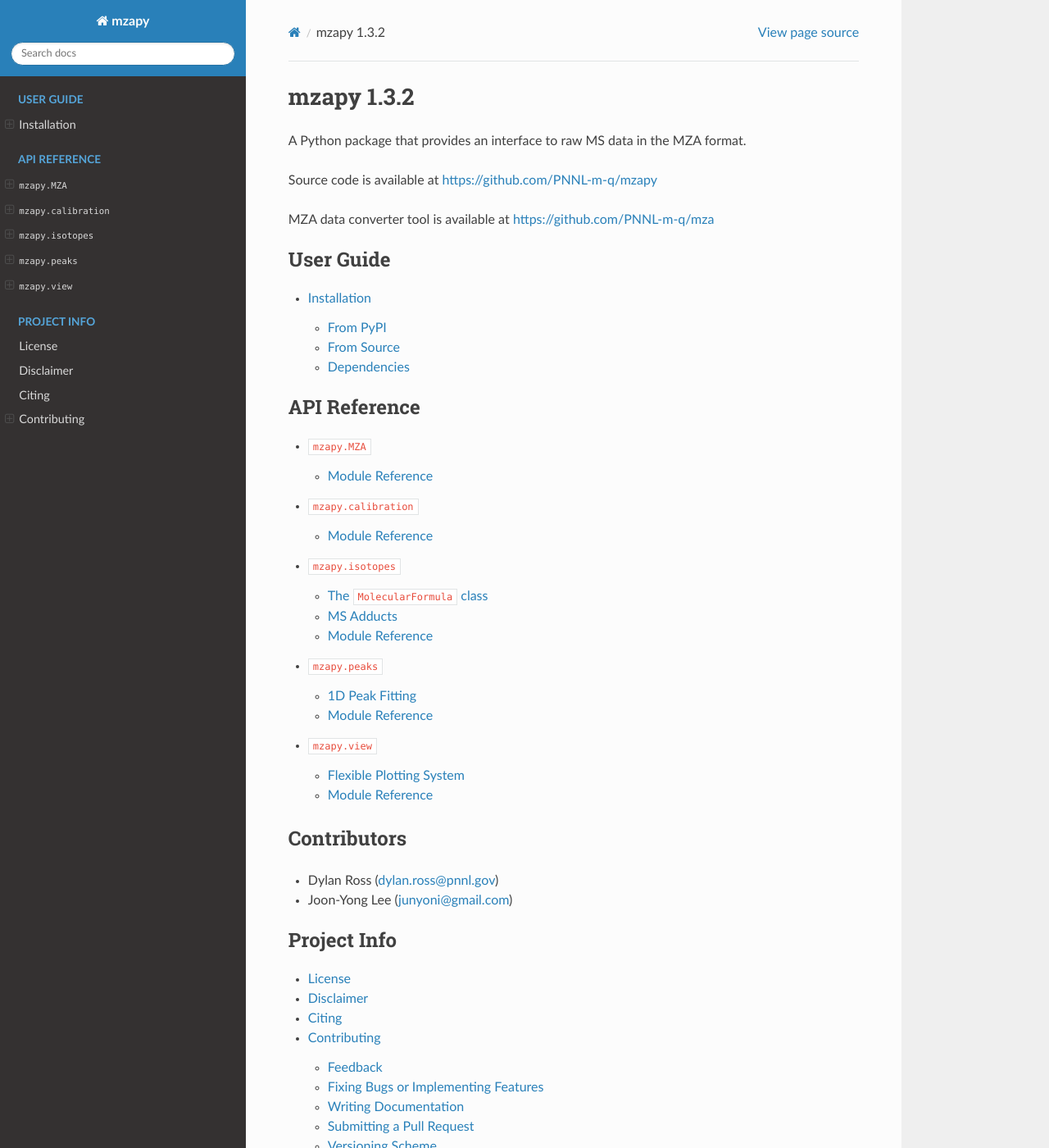
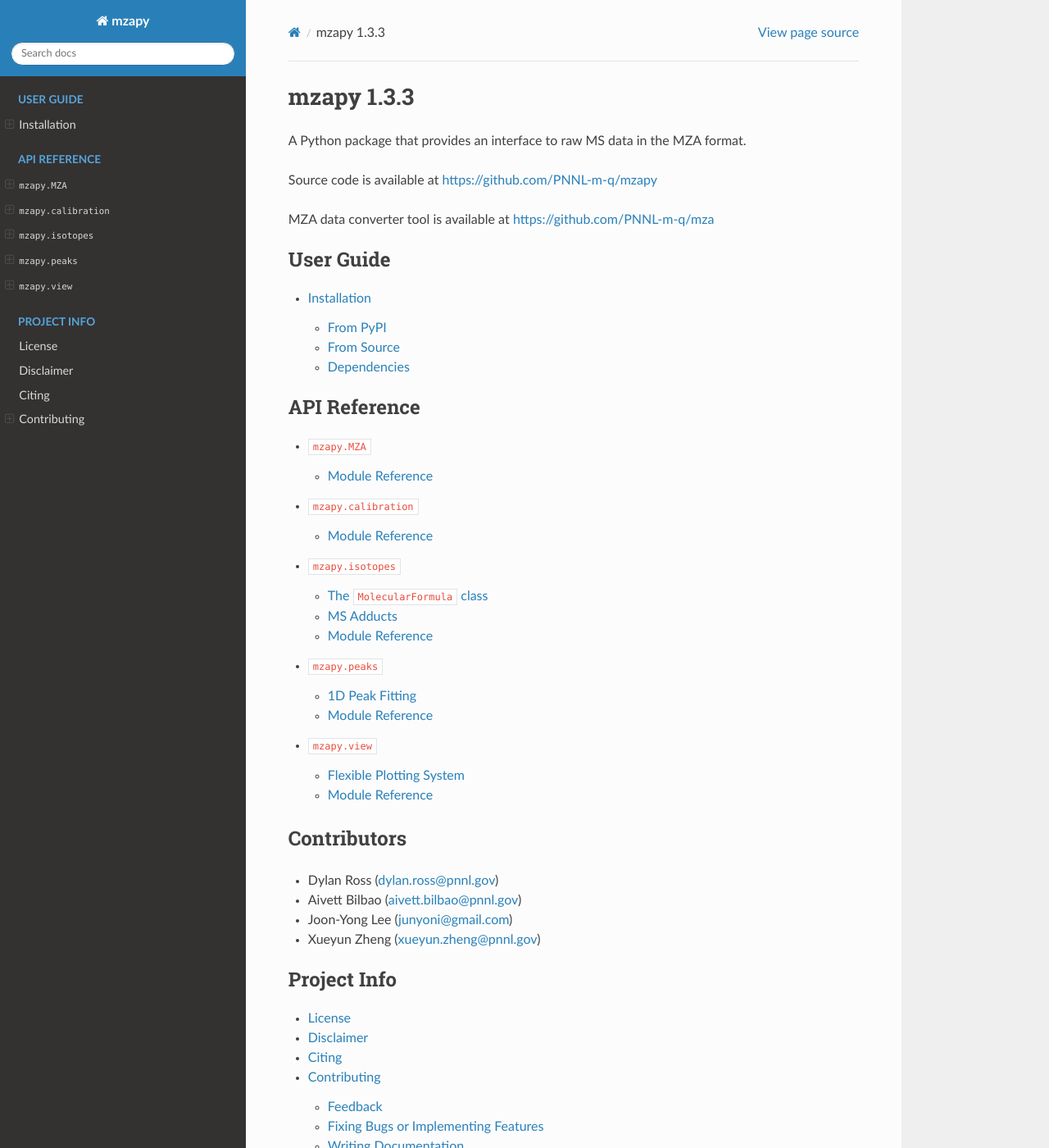
Before and after one commit to PNNL-m-q/mzapy, a Sphinx documentation site: the page built from docs/source/index.rst, in a window 1280 px wide and 1400 px high. Shown: the whole window at 82% size. Built offline with Sphinx 7.4.7 and the Read the Docs theme 2.0.0, drawn with Linux system fonts in a browser that asks for light colours.

Commit message:
changed some author info

```diff
--- a/docs/source/index.rst
+++ b/docs/source/index.rst
@@ -29,7 +29,9 @@
 ------------
 
 * Dylan Ross (dylan.ross@pnnl.gov)
+* Aivett Bilbao (aivett.bilbao@pnnl.gov)
 * Joon-Yong Lee (junyoni@gmail.com)
+* Xueyun Zheng (xueyun.zheng@pnnl.gov)
 
 
 .. toctree::
--- a/docs/source/project_info/citing.rst
+++ b/docs/source/project_info/citing.rst
@@ -3,5 +3,5 @@
 If you would like to use ``mzapy`` in published work, please include the following:
 
 * mzapy, version |mzapy_version| (https://github.com/PNNL-m-q/mzapy, accessed MM/YYYY)
-* Ross, D. H., Bilbao, A., Lee, J-Y., Ibrahim, Y., Smith, R. D., Zheng, X. mzapy: An Open-source Python Library Enabling Efficient Extraction and Processing of Mass Spectrometry Data in the MZA File Format. *Journal* 2022. (**submitted**)
+* Ross, D. H., Bilbao, A., Lee, J-Y., Zheng, X. mzapy: An Open-source Python Library Enabling Efficient Extraction and Processing of Mass Spectrometry Data in the MZA File Format. *Journal* 2022. (**submitted**)
 * Bilbao et al. "MZA: a data conversion tool to facilitate software development and artificial intelligence research in multidimensional mass spectrometry". (**submitted**)
--- a/mzapy/__init__.py
+++ b/mzapy/__init__.py
@@ -10,7 +10,7 @@
 
 # mza_version.major_version.minor_version
 # mza_version is kept in lockstep with release of MZA format
-__version__ = '1.3.2'
+__version__ = '1.3.3'
 
 
 import queue
```
Also changed, not shown: README.md (+2 -1 lines).
